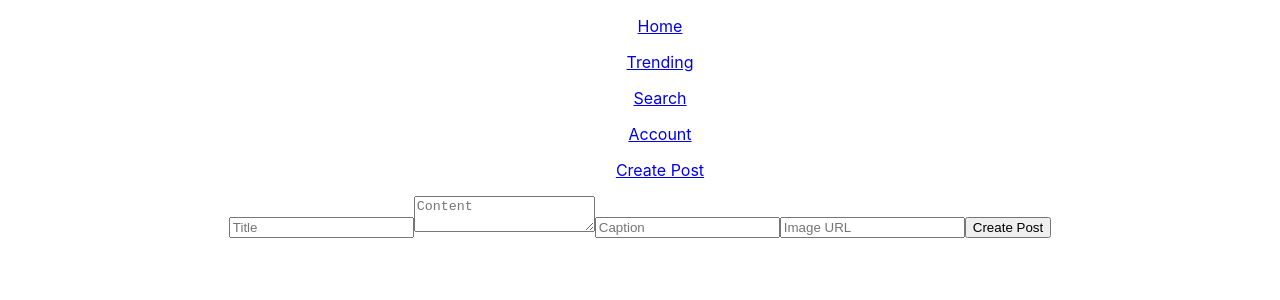
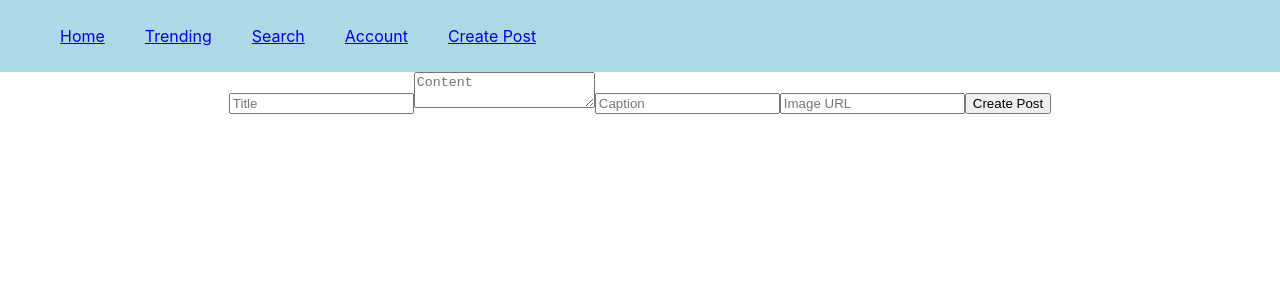
Before and after one commit to kayla-tran/CS110-final-project, a React (Create React App) app in the folder final-project/: page /create-post in a window 1280 px wide. Shown: the top 300 px of the page. Built offline with nearby package versions, Linux system fonts and the light colour scheme.

Commit message:
nav bar styling and home styling. can only show one image at a time, need to fix :(

```diff
--- a/final-project/src/components/home/Home.css
+++ b/final-project/src/components/home/Home.css
@@ -6,8 +6,6 @@
     width: 70%;
 
     background-color: #ffffff; /* Background color of the container */
-    border: 1px solid #ccc; /* Optional border */
-    box-shadow: 0 0 10px rgba(0, 0, 0, 0.1); /* Optional shadow */
     position: absolute;
     top: 50%;
     left: 50%;
@@ -17,12 +15,15 @@
     margin-top: 120px;
 
 }
+.post div {
+    margin: 0; /* Remove margin */
+  }
 
 .element{
     margin: 10px;
     padding: 20px;
-    background-color: #007bff;
-    color: white;
+    background-color: lightblue;
+    color: black;
     width: 100%; /* Make elements full width of container */
     text-align: center;
 }
@@ -44,8 +45,21 @@
 
 }
 
+.post-img{
+    width: 200px;
+    height: 250px;
+}
 
 .chefHat{
     width: 100px;
     border-radius: 50%;
 }
+
+.bottom-box{
+    display: flex;
+    flex-direction: column;
+}
+
+.bottom-box p:first-of-type{
+    text-align: left;
+}
--- a/final-project/src/components/home/Home.js
+++ b/final-project/src/components/home/Home.js
@@ -10,7 +10,9 @@ const Home = () => {
       try {
         const response = await fetch('http://localhost:8080/posts');
         const posts = await response.json();
-        setPosts(posts);
+        console.log('Response Data:', posts);
+        console.log("Number of posts:", posts.length);
+
       } catch (err) {
         console.error('Error fetching posts:', err);
       }
@@ -21,20 +23,20 @@ const Home = () => {
   return (
     <div>
       {posts.map((post) => (
-        <div className="post">
-          <div key={post._id}>
+
+        <div key={post._id} className="post">
 
           <div className="element">
             <div className = "top-bar">
 
               <div><img src={chefHat} className="chefHat"/></div>
-                <div><h3>{post.title}</h3></div>
+              <div><h3>{post.userName}</h3></div>
               <div><p>{post.createdAt}</p></div>
             </div>
           </div>
 
           <div className="element">
-              <img src={post.image} alt="chk pot pie"/>
+            <img src={post.image} alt="chk pot pie" className="post-img"/>
           </div>
 
           <div className="element">
@@ -45,7 +47,6 @@ const Home = () => {
           </div>
 
         </div>
-        </div>
       ))}
     </div>
   );
--- a/final-project/src/components/navbar/Navbar.css
+++ b/final-project/src/components/navbar/Navbar.css
@@ -0,0 +1,22 @@
+.bar {
+    display: flex;
+    align-items: center;
+    background-color: lightblue; /* Example background color */
+    color: black; /* Example text color */
+    padding: 10px 20px; /* Example padding */
+  }
+
+  .bar ul {
+    list-style: none;
+    display: flex; /* Display list items as flex items */
+  }
+
+  .bar ul li {
+    margin-left: auto; /* Align each list item to the right */
+  }
+
+  .bar ul li a {
+    text-decoration: none;
+    color: white;
+
+  }
--- a/final-project/src/components/navbar/Navbar.js
+++ b/final-project/src/components/navbar/Navbar.js
@@ -5,11 +5,13 @@ import './Navbar.css';
 const Navbar = () => {
   return (
     <nav>
-      <ul><Link to="/">Home</Link></ul>
-      <ul><Link to="/trending">Trending</Link></ul>
-      <ul><Link to="/search">Search</Link></ul>
-      <ul><Link to="/account">Account</Link></ul>
-      <ul><Link to="/create-post">Create Post</Link></ul>
+      <div className="bar">
+        <ul><Link to="/">Home</Link></ul>
+        <ul><Link to="/trending">Trending</Link></ul>
+        <ul><Link to="/search">Search</Link></ul>
+        <ul><Link to="/account">Account</Link></ul>
+        <ul><Link to="/create-post">Create Post</Link></ul>
+      </div>
     </nav>
   );
 };
```
Lines whose indentation alone changed are shown as unchanged.
